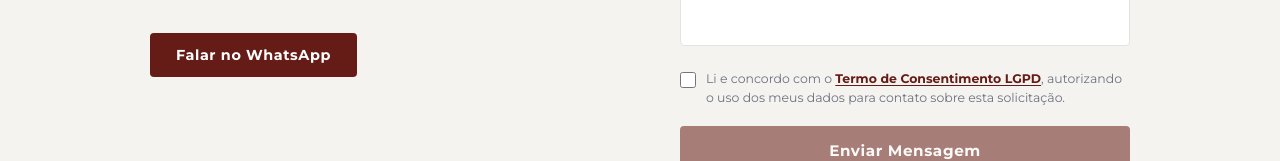
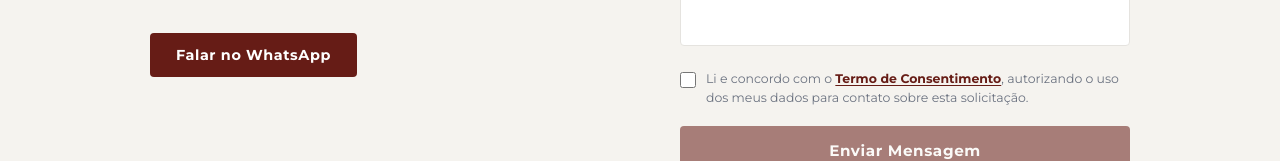
Before and after one commit to Projeto-Advocacia-TPPE/tppe-advocacia-frontend, a React (Vite) app: page / in a window 1280 px wide. Shown: the part 4573-4734 px from the top of the page. Built offline with nearby package versions, Linux system fonts and the light colour scheme; no server answers.

Commit message:
feat: update consent term button text

```diff
--- a/src/components/Contato/Contato.tsx
+++ b/src/components/Contato/Contato.tsx
@@ -176,7 +176,7 @@ export default function Contato() {
                       className={styles.termoLink}
                       onClick={() => setShowTermo(true)}
                     >
-                      Termo de Consentimento LGPD
+                      Termo de Consentimento
                     </button>
                     , autorizando o uso dos meus dados para contato sobre esta solicitação.
                   </span>
```
